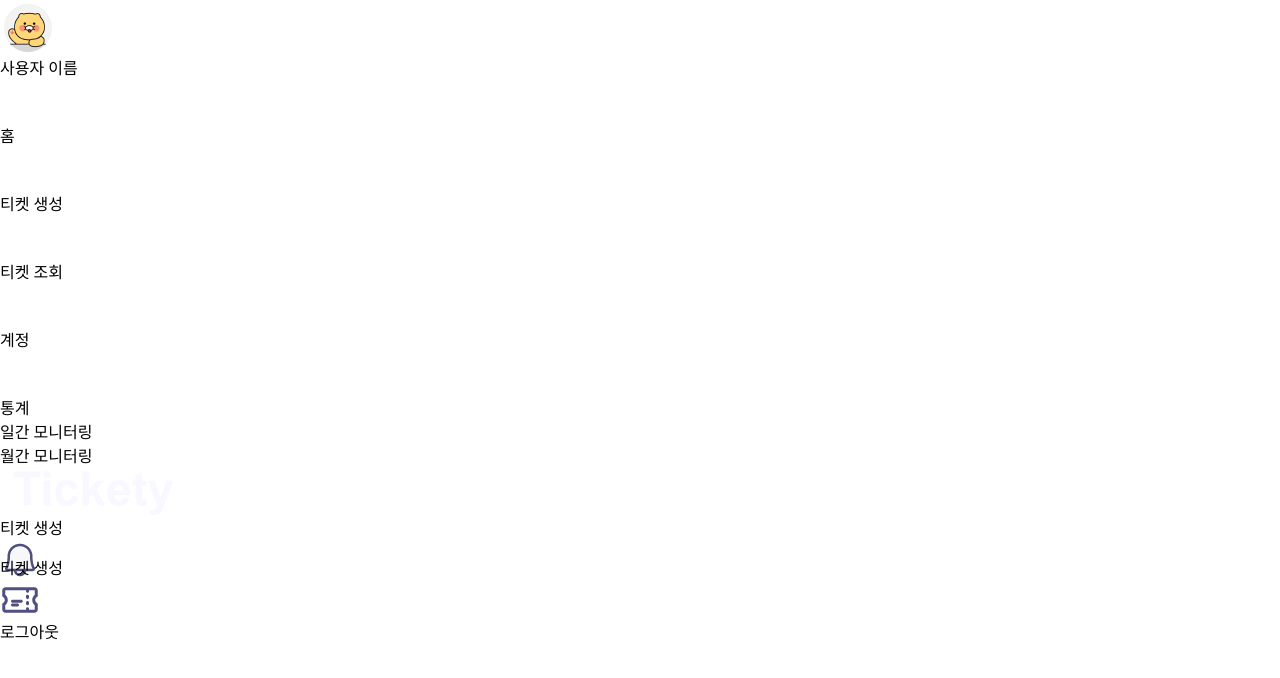
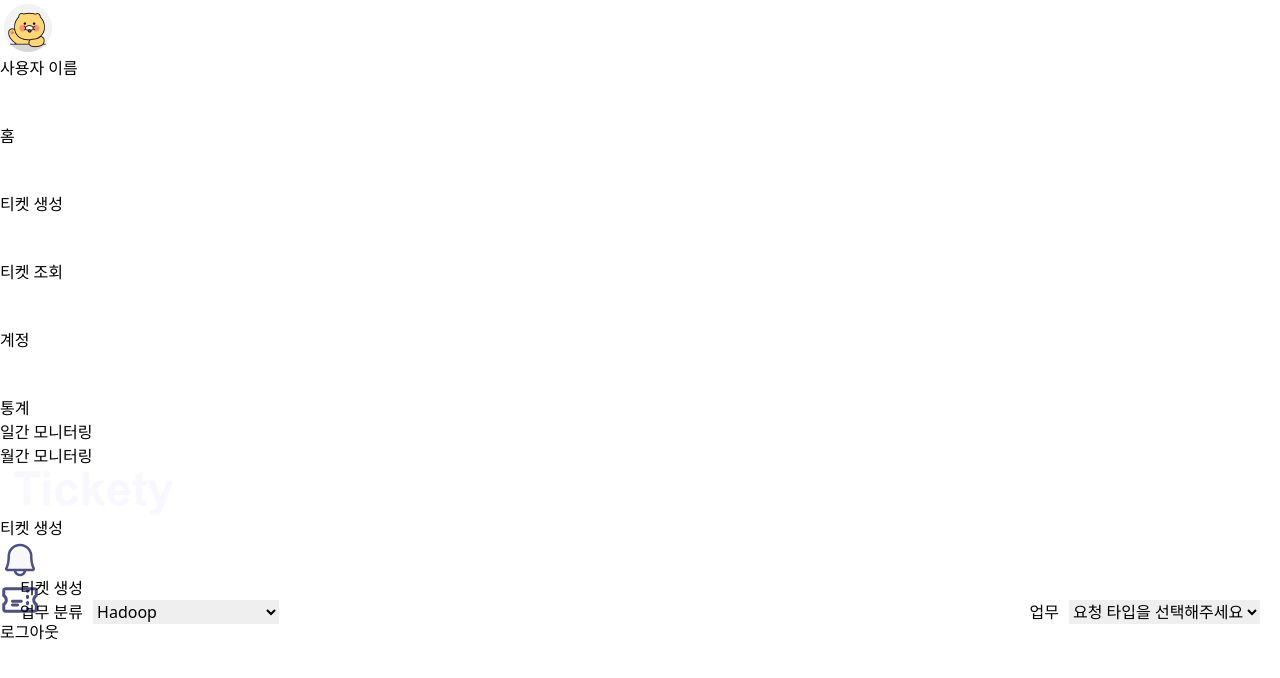
Before and after one commit to WRKR-KEA/frontend, a Next.js app: page /user/createticket in a window 1280 px wide. Shown: the top 678 px of the page. Built offline with nearby package versions, Linux system fonts and the light colour scheme.

Commit message:
WRKR-16:✨:Feat:티켓조회 디자인 수정

```diff
--- a/src/app/user/createticket/page.tsx
+++ b/src/app/user/createticket/page.tsx
@@ -1,3 +1,62 @@
+"use client"; // 클라이언트 컴포넌트로 지정
+
+import { useState } from 'react';
+
 export default function UserCreateTicketPage() {
-    return <h1>티켓 생성</h1>;
+    const [selectedService, setSelectedService] = useState('Hadoop');
+    const [selectedRequestType, setSelectedRequestType] = useState('');
+
+    const services = [
+        'Database (DB)',
+        'Virtual Machine (VM)',
+        'Monitoring & Logging',
+        'Hadoop',
+        'Kubernetes (K8s)',
+        'Cloud Storage',
+        'Networking',
+        '기타',
+    ];
+
+    const requestTypes = [
+        '요청 타입을 선택해주세요',
+        '타입1',
+        '타입2',
+        '타입3',
+    ];
+
+    return (
+        <div style={{ padding: '20px' }}>
+            <h1>티켓 생성</h1>
+            <div style={{ display: 'flex', justifyContent: 'space-between', marginBottom: '20px' }}>
+                <div>
+                    <label>업무 분류</label>
+                    <select
+                        value={selectedService}
+                        onChange={(e) => setSelectedService(e.target.value)}
+                        style={{ marginLeft: '10px' }}
+                    >
+                        {services.map((service) => (
+                            <option key={service} value={service}>
+                                {service}
+                            </option>
+                        ))}
+                    </select>
+                </div>
+                <div>
+                    <label>업무</label>
+                    <select
+                        value={selectedRequestType}
+                        onChange={(e) => setSelectedRequestType(e.target.value)}
+                        style={{ marginLeft: '10px' }}
+                    >
+                        {requestTypes.map((type, index) => (
+                            <option key={index} value={type}>
+                                {type}
+                            </option>
+                        ))}
+                    </select>
+                </div>
+            </div>
+        </div>
+    );
 }
--- a/src/app/user/myticket/page.tsx
+++ b/src/app/user/myticket/page.tsx
@@ -42,7 +42,7 @@ export default function UserTicketListPage() {
       <TicketList_Filter
         maxTicketsToShow={maxTicketsToShow}
         page={currentPage}
-        searchTerm={searchTerm}  // 필터링을 위한 검색어 전달
+        searchTerm={searchTerm}
       />
 
       <div className="flex justify-center items-center mt-4">
--- a/src/components/ticketList_Filter.tsx
+++ b/src/components/ticketList_Filter.tsx
@@ -90,7 +90,7 @@ export function TicketList_Filter({ maxTicketsToShow, page, searchTerm }: Ticket
                 </div>
               )}
             </th>
-            <th className="px-4 py-2 w-80">제목</th> {/* 제목 열 넓이를 넓게 설정 */}
+            <th className="px-4 py-2 w-80">제목</th>
             <th className="px-4 py-2 w-32">담당자</th>
             <th className="px-4 py-2 w-32">요청자</th>
             <th className="px-4 py-2 w-36">요청일</th>
```
Also changed, not shown: src/app/user/mypage/page.tsx (+41 -2 lines), public/category_1.png (added), public/category_2.png (added).
